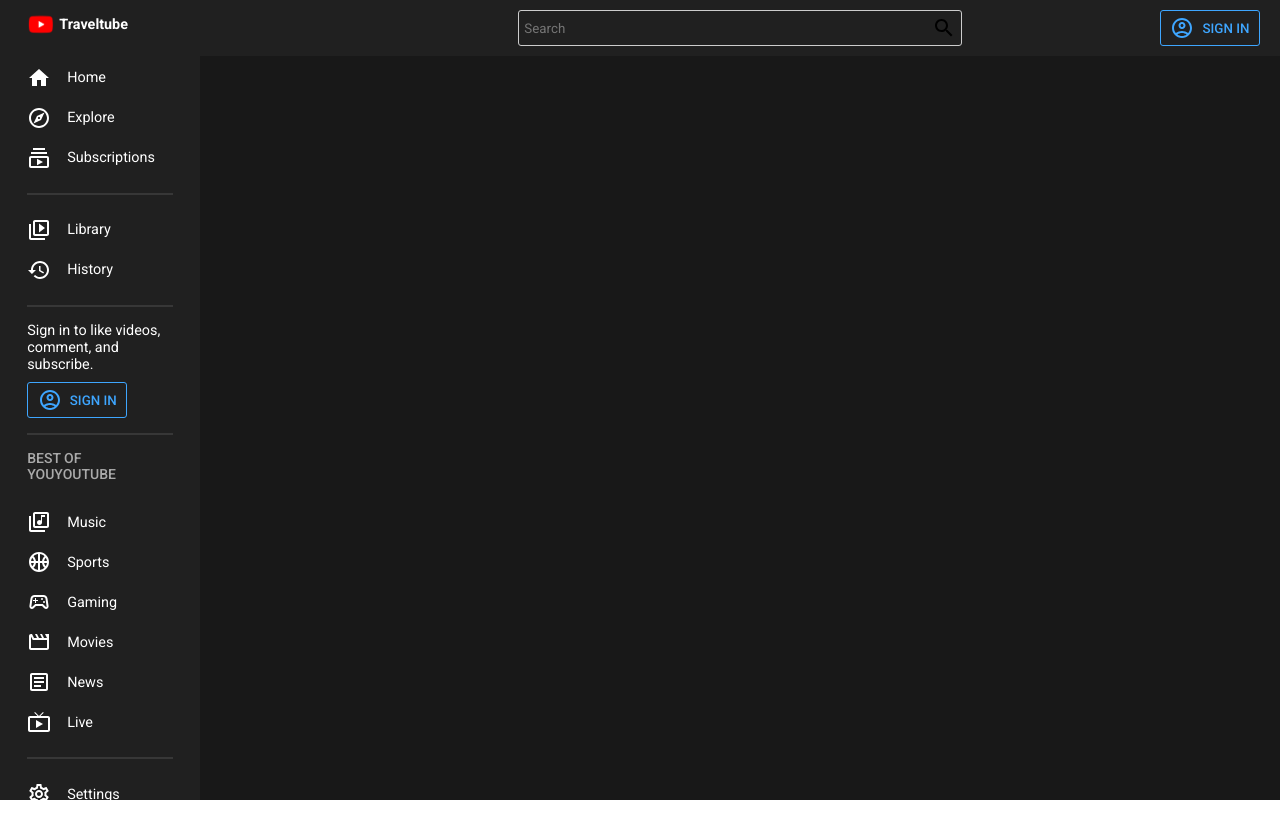
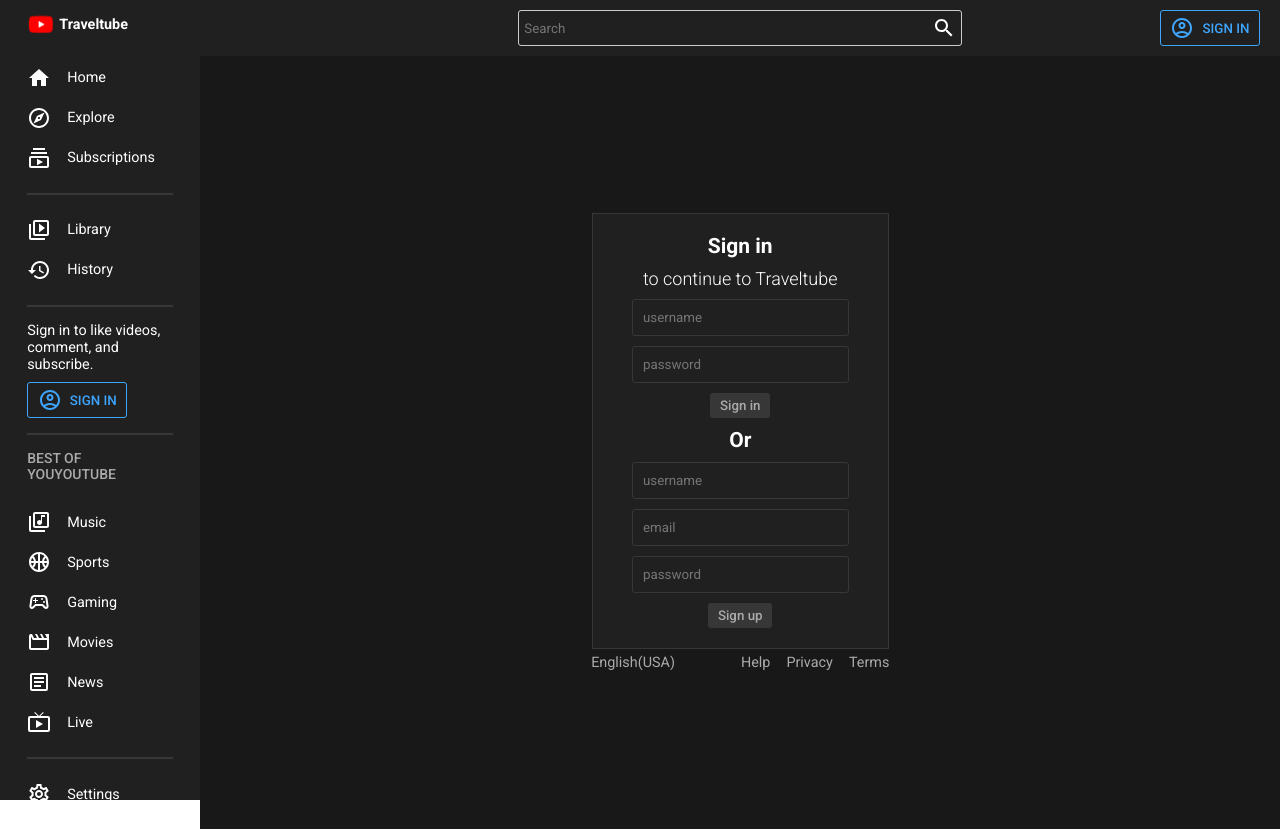
Before and after one commit to Jesicaahr/video_app, a React (Create React App) app: page /signin in a window 1280 px wide. Before the commit the page ends 800 px from the top, so only its background shows below. Built offline with nearby package versions, Linux system fonts and the light colour scheme; the HTML template or start-up script is replaced by a standard one.

Commit message:
finish design

```diff
--- a/src/App.js
+++ b/src/App.js
@@ -6,6 +6,7 @@
 import { BrowserRouter as Router, Route, Routes } from 'react-router-dom';
 import Video from './pages/Video';
 import Home from './pages/Home';
+import SignIn from './pages/SignIn';
 
 const Container = styled.div`
   display: flex;
@@ -31,6 +32,7 @@
               <Routes>
                 <Route path="/">
                   <Route index element={<Home />} />
+                  <Route path="/signin" element={<SignIn />} />
                   <Route path="/video">
                     <Route path=":id" element={<Video />} />
                   </Route>
--- a/src/components/Card.jsx
+++ b/src/components/Card.jsx
@@ -7,7 +7,6 @@
   margin-bottom: ${(props) => (props.type === 'sm' ? '1.5rem' : '2rem')};
   cursor: pointer;
   display: ${(props) => props.type === 'sm' && 'flex'};
-  /* background-color: red; */
 `;
 
 const Image = styled.img`
--- a/src/components/Menu.jsx
+++ b/src/components/Menu.jsx
@@ -69,6 +69,10 @@
   gap: 1rem;
   cursor: pointer;
   padding: 0.5rem 0rem;
+
+  &:hover {
+    background-color: ${({ theme }) => theme.soft};
+  }
 `;
 
 const Hr = styled.hr`
@@ -132,9 +136,11 @@
         <Hr />
         <Login>
           Sign in to like videos, comment, and subscribe.
-          <Button>
-            <AccountCircleOutlined /> SIGN IN
-          </Button>
+          <Link to="/signin" style={{ textDecoration: 'none' }}>
+            <Button>
+              <AccountCircleOutlined /> SIGN IN
+            </Button>
+          </Link>
         </Login>
         <Hr />
         <Title>BEST OF YOUYOUTUBE</Title>
--- a/src/components/Navbar.jsx
+++ b/src/components/Navbar.jsx
@@ -1,6 +1,7 @@
 import { AccountCircleOutlined, SearchOutlined } from '@mui/icons-material';
 import React from 'react';
 import styled from 'styled-components';
+import { Link } from 'react-router-dom';
 
 const Container = styled.div`
   position: sticky;
@@ -30,6 +31,7 @@
   padding: 5px;
   border: 1px solid #ccc;
   border-radius: 3px;
+  color: ${({ theme }) => theme.text};
 `;
 
 const Input = styled.input`
@@ -59,9 +61,11 @@
           <Input placeholder="Search" />
           <SearchOutlined />
         </Search>
-        <Button>
-          <AccountCircleOutlined /> SIGN IN
-        </Button>
+        <Link to="/signin" style={{ textDecoration: 'none' }}>
+          <Button>
+            <AccountCircleOutlined /> SIGN IN
+          </Button>
+        </Link>
       </Wrapper>
     </Container>
   );
--- /dev/null
+++ b/src/pages/SignIn.jsx
@@ -0,0 +1,94 @@
+import React from 'react';
+import styled from 'styled-components';
+
+const Container = styled.div`
+  display: flex;
+  flex-direction: column;
+  align-items: center;
+  justify-content: center;
+  height: calc(100vh - 56px);
+  color: ${({ theme }) => theme.text};
+`;
+
+const Wrapper = styled.div`
+  display: flex;
+  align-items: center;
+  flex-direction: column;
+  background-color: ${({ theme }) => theme.bgLighter};
+  padding: 20px 50px;
+  border: 1px solid ${({ theme }) => theme.soft};
+  gap: 10px;
+`;
+
+const Title = styled.h1`
+  font-size: 21px;
+`;
+
+const SubTitle = styled.h2`
+  font-size: 18px;
+  font-weight: 300;
+`;
+
+const Input = styled.input`
+  border: 1px solid ${({ theme }) => theme.soft};
+  border-radius: 3px;
+  padding: 10px;
+  background-color: transparent;
+  width: 100%;
+  color: ${({ theme }) => theme.text};
+`;
+
+const Button = styled.button`
+  border-radius: 3px;
+  border: none;
+  padding: 5px 0.6rem;
+  font-weight: 500;
+  cursor: pointer;
+  background-color: ${({ theme }) => theme.soft};
+  color: ${({ theme }) => theme.textSoft};
+`;
+
+const More = styled.div`
+  display: flex;
+  margin-top: 5px;
+  font-size: 0.9rem;
+  color: ${({ theme }) => theme.textSoft};
+`;
+
+const Links = styled.div`
+  margin-left: 50px;
+  color: ${({ theme }) => theme.textSoft};
+`;
+
+const Link = styled.span`
+  margin-left: 1rem;
+`;
+
+function SignIn() {
+  return (
+    <Container>
+      <Wrapper>
+        <Title>Sign in</Title>
+        <SubTitle>to continue to Traveltube</SubTitle>
+        <Input placeholder="username" />
+        <Input type="password" placeholder="password" />
+        <Button>Sign in</Button>
+        <Title>Or</Title>
+        <Input placeholder="username" />
+        <Input placeholder="email" />
+        <Input type="password" placeholder="password" />
+        <Button>Sign up</Button>
+      </Wrapper>
+      <More>
+        English(USA)
+        <Links>
+          <Link>Help</Link>
+          <Link>Privacy</Link>
+          <Link>Terms</Link>
+        </Links>
+      </More>
+    </Container>
+  );
+}
+
+export default SignIn;
```
